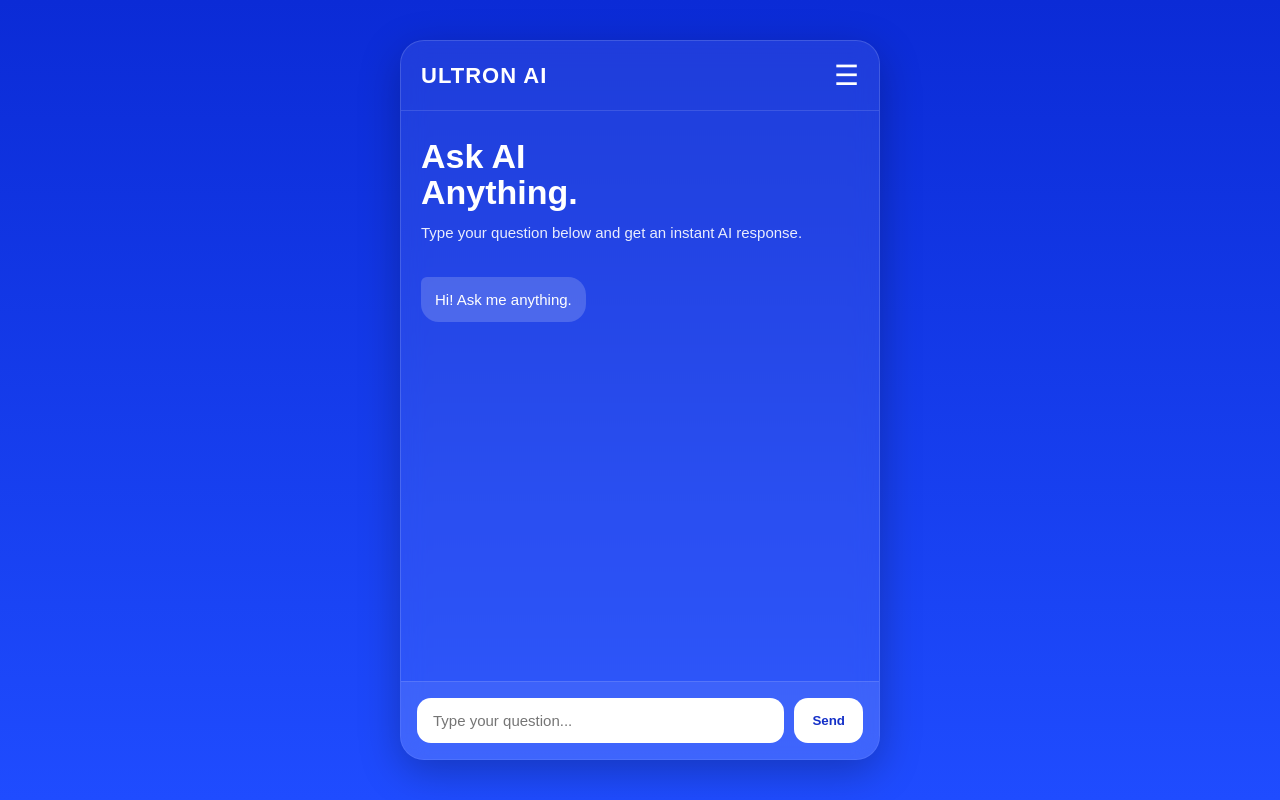
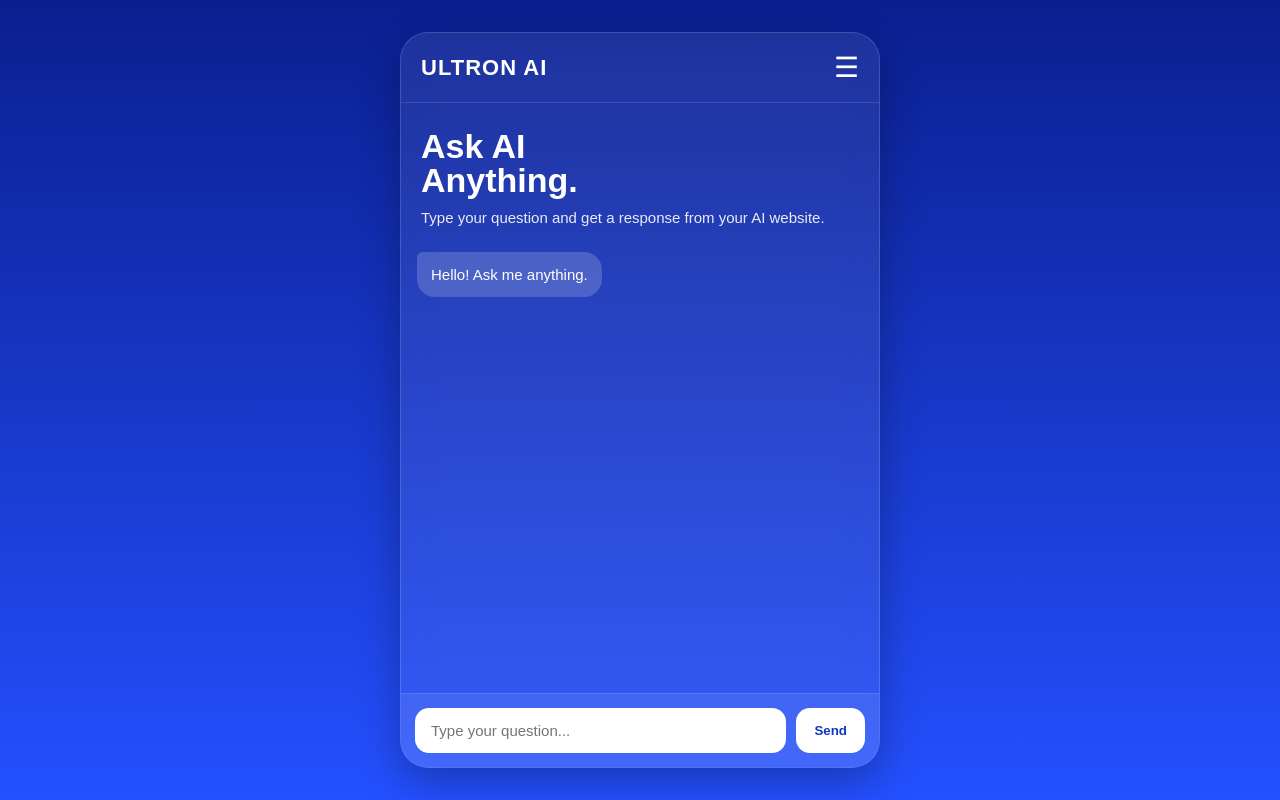
Before and after one commit to rudrapratapnayak691-sys/Ultron, a plain HTML site: page Index.html in a window 1280 px wide. Drawn offline with Linux system fonts and the light colour scheme.

Commit message:
Update Index.html

```diff
--- a/Index.html
+++ b/Index.html
@@ -3,7 +3,7 @@
 <head>
   <meta charset="UTF-8" />
   <meta name="viewport" content="width=device-width, initial-scale=1.0" />
-  <title>AI Question Interface</title>
+  <title>AI Chat</title>
   <style>
     * {
       box-sizing: border-box;
@@ -13,27 +13,27 @@
     }
 
     body {
-      background: linear-gradient(180deg, #0b2bd6, #1f4cff);
       min-height: 100vh;
+      background: linear-gradient(180deg, #0a1f8f, #2450ff);
       display: flex;
       justify-content: center;
       align-items: center;
-      padding: 16px;
-      color: white;
+      padding: 14px;
+      color: #fff;
     }
 
     .app {
       width: 100%;
       max-width: 480px;
-      height: 90vh;
+      height: 92vh;
       background: rgba(255, 255, 255, 0.08);
       border: 1px solid rgba(255, 255, 255, 0.15);
-      border-radius: 24px;
-      backdrop-filter: blur(12px);
+      border-radius: 28px;
+      backdrop-filter: blur(14px);
       display: flex;
       flex-direction: column;
       overflow: hidden;
-      box-shadow: 0 12px 40px rgba(0, 0, 0, 0.25);
+      box-shadow: 0 14px 40px rgba(0, 0, 0, 0.28);
     }
 
     .header {
@@ -46,24 +46,23 @@
 
     .logo {
       font-size: 22px;
-      font-weight: 700;
+      font-weight: 800;
       letter-spacing: 1px;
     }
 
     .menu {
       font-size: 28px;
-      cursor: pointer;
     }
 
     .hero {
-      padding: 28px 20px 16px;
+      padding: 26px 20px 12px;
     }
 
     .hero h1 {
       font-size: 34px;
-      line-height: 1.05;
-      margin-bottom: 12px;
-      font-weight: 800;
+      line-height: 1;
+      margin-bottom: 10px;
+      font-weight: 900;
     }
 
     .hero p {
@@ -74,8 +73,8 @@
 
     .chat {
       flex: 1;
-      padding: 16px 20px;
       overflow-y: auto;
+      padding: 10px 16px 16px;
       display: flex;
       flex-direction: column;
       gap: 12px;
@@ -86,50 +85,52 @@
       padding: 12px 14px;
       border-radius: 18px;
       font-size: 15px;
-      line-height: 1.4;
+      line-height: 1.45;
+      word-wrap: break-word;
+      white-space: pre-wrap;
     }
 
     .bot {
+      align-self: flex-start;
       background: rgba(255, 255, 255, 0.18);
-      align-self: flex-start;
       border-top-left-radius: 6px;
     }
 
     .user {
-      background: white;
-      color: #1430c8;
       align-self: flex-end;
+      background: #fff;
+      color: #1233c8;
       border-top-right-radius: 6px;
     }
 
-    .input-area {
-      padding: 16px;
+    .inputbar {
+      padding: 14px;
+      background: rgba(255, 255, 255, 0.08);
+      border-top: 1px solid rgba(255, 255, 255, 0.12);
       display: flex;
       gap: 10px;
-      background: rgba(255, 255, 255, 0.08);
-      border-top: 1px solid rgba(255, 255, 255, 0.12);
     }
 
-    .input-area input {
+    .inputbar input {
       flex: 1;
       border: none;
       outline: none;
+      border-radius: 14px;
       padding: 14px 16px;
-      border-radius: 14px;
       font-size: 15px;
     }
 
-    .input-area button {
+    .inputbar button {
       border: none;
-      background: #ffffff;
-      color: #1430c8;
+      border-radius: 14px;
+      background: #fff;
+      color: #1233c8;
+      font-weight: 800;
       padding: 14px 18px;
-      border-radius: 14px;
-      font-weight: 700;
       cursor: pointer;
     }
 
-    .input-area button:active {
+    .inputbar button:active {
       transform: scale(0.98);
     }
   </style>
@@ -142,25 +143,25 @@
     </div>
 
     <div class="hero">
-      <h1>Ask AI<br />Anything.</h1>
-      <p>Type your question below and get an instant AI response.</p>
+      <h1>Ask AI<br>Anything.</h1>
+      <p>Type your question and get a response from your AI website.</p>
     </div>
 
     <div class="chat" id="chat">
-      <div class="msg bot">Hi! Ask me anything.</div>
+      <div class="msg bot">Hello! Ask me anything.</div>
     </div>
 
-    <div class="input-area">
-      <input type="text" id="questionInput" placeholder="Type your question..." />
+    <div class="inputbar">
+      <input id="question" type="text" placeholder="Type your question..." />
       <button onclick="sendQuestion()">Send</button>
     </div>
   </div>
 
   <script>
     const chat = document.getElementById("chat");
-    const input = document.getElementById("questionInput");
+    const input = document.getElementById("question");
 
-    function sendQuestion() {
+    async function sendQuestion() {
       const text = input.value.trim();
       if (!text) return;
 
@@ -172,16 +173,29 @@
       input.value = "";
       chat.scrollTop = chat.scrollHeight;
 
-      setTimeout(() => {
-        const botMsg = document.createElement("div");
-        botMsg.className = "msg bot";
-        botMsg.textContent = "This is a demo reply. Connect it to your AI backend for real answers.";
-        chat.appendChild(botMsg);
-        chat.scrollTop = chat.scrollHeight;
-      }, 700);
+      const botMsg = document.createElement("div");
+      botMsg.className = "msg bot";
+      botMsg.textContent = "Typing...";
+      chat.appendChild(botMsg);
+      chat.scrollTop = chat.scrollHeight;
+
+      try {
+        const res = await fetch("/ask", {
+          method: "POST",
+          headers: { "Content-Type": "application/json" },
+          body: JSON.stringify({ question: text })
+        });
+
+        const data = await res.json();
+        botMsg.textContent = data.answer || "No response received.";
+      } catch (error) {
+        botMsg.textContent = "Server error.";
+      }
+
+      chat.scrollTop = chat.scrollHeight;
     }
 
-    input.addEventListener("keypress", function (e) {
+    input.addEventListener("keydown", (e) => {
       if (e.key === "Enter") sendQuestion();
     });
   </script>
```
